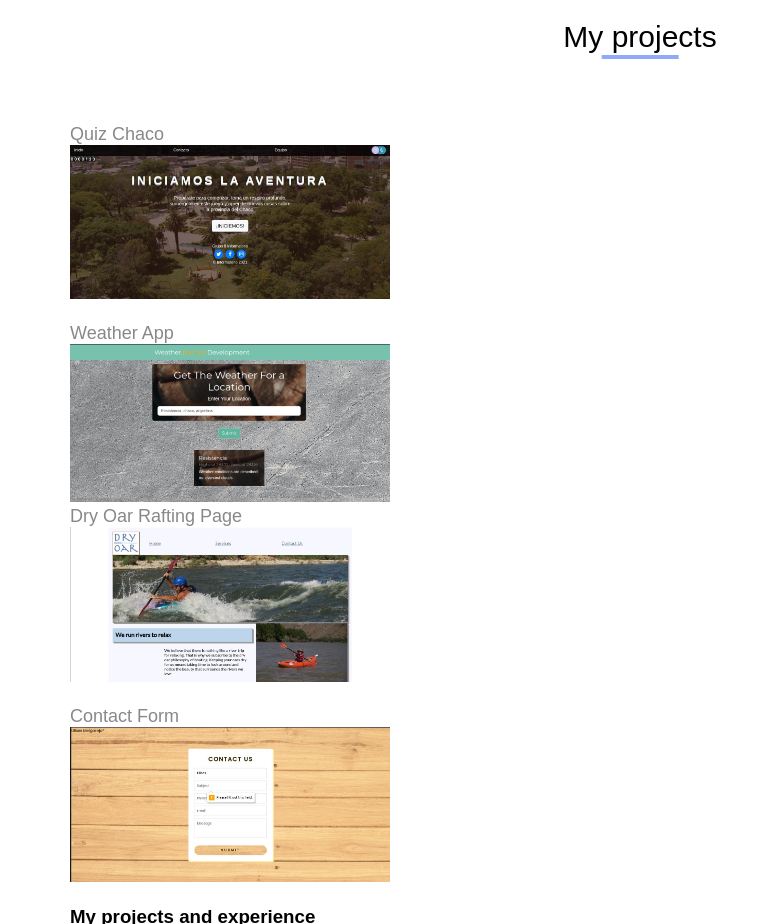
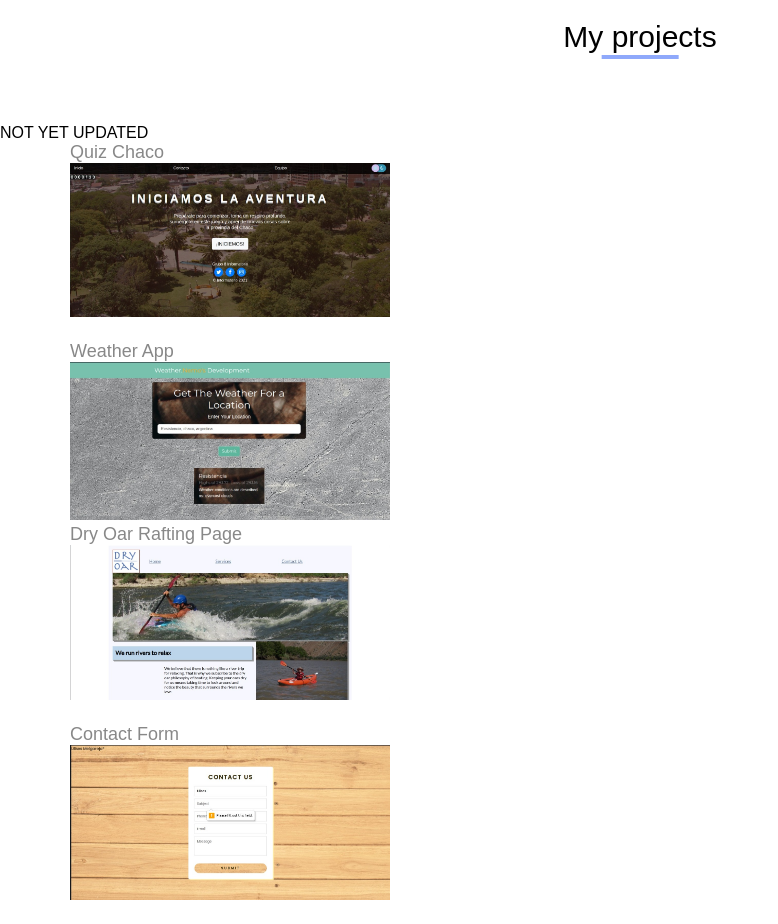
Before and after one commit to Nemo3003/nemo3003.github.io, a website: page index.html in a window 1280 px wide. Shown: the part 2000-2924 px from the top of the page, without its empty margins (0-778 px from the left). Drawn offline with nearby package versions, Linux system fonts and the light colour scheme; a script that the page names is missing.

Commit message:
Update index.html

```diff
--- a/index.html
+++ b/index.html
@@ -135,7 +135,7 @@
       <div class="title">
         <h1>My projects</h1>
       </div>
-
+      <p>NOT YET UPDATED</p>
       <div class="skills-center container">
         <div class="skills-left" data-aos="fade-right" data-aos-duration="2000">
           <div class="skills-box">
```
